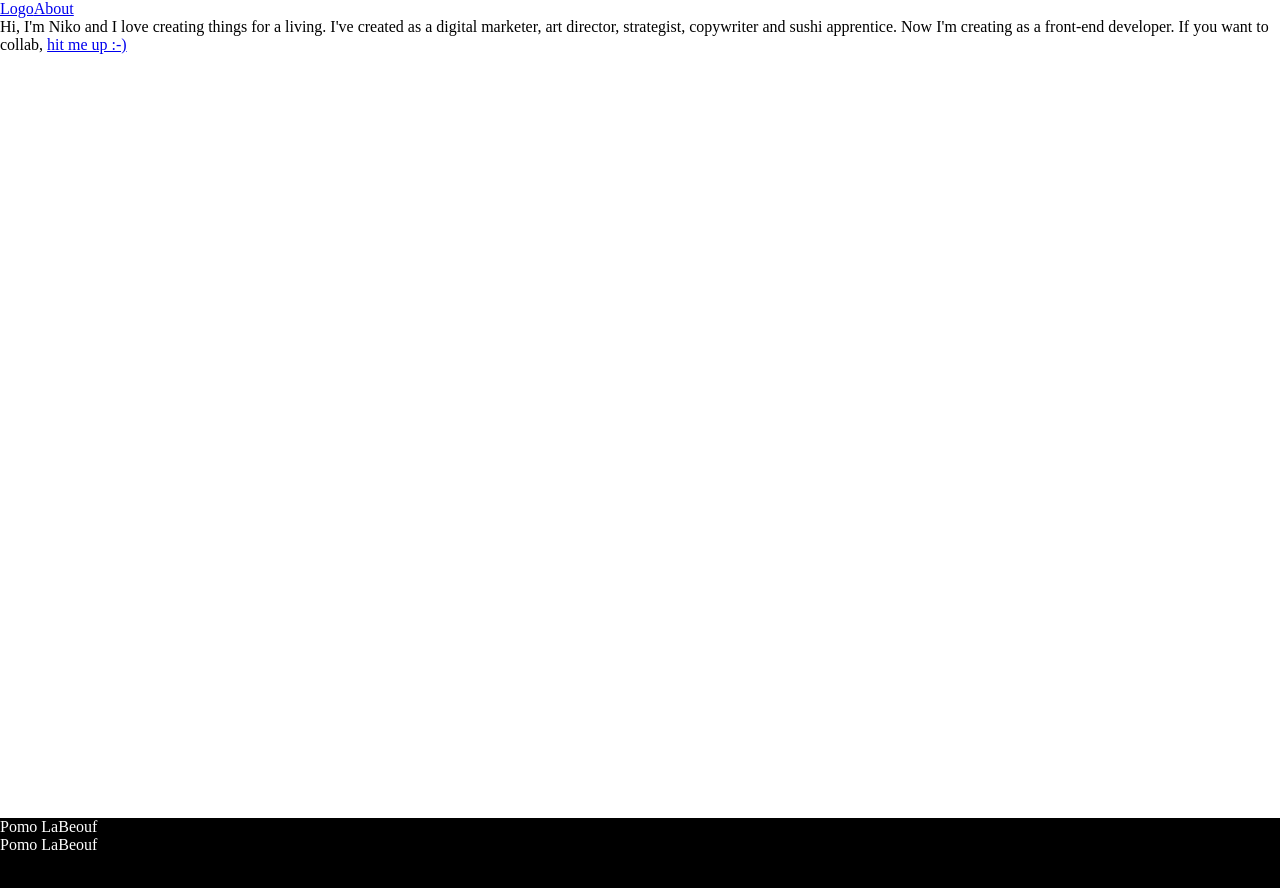
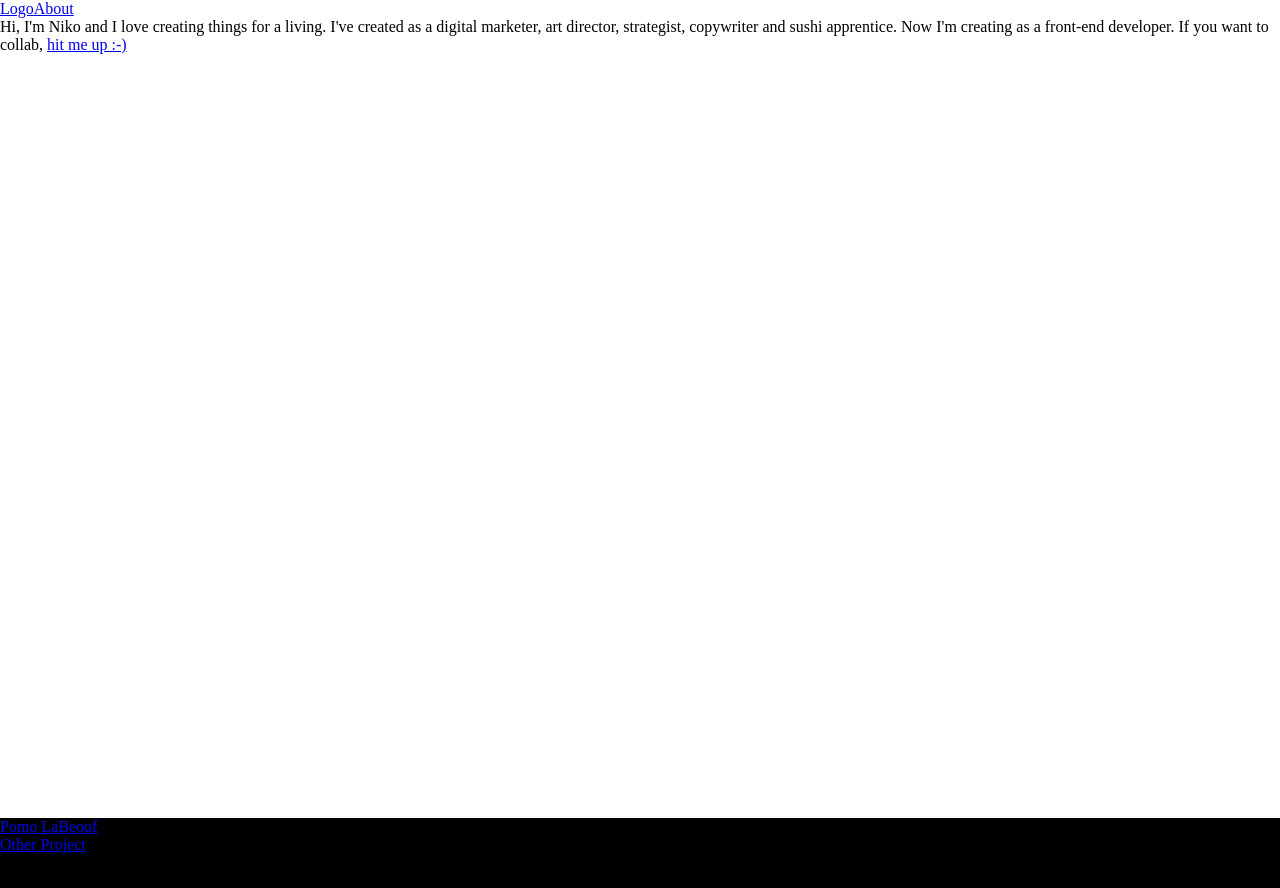
Before and after one commit to nikolasalim/nikolasalim.github.io, a React (Create React App) app in the folder client/: page / in a window 1280 px wide. Shown: the top 888 px of the page. Built offline with nearby package versions, Linux system fonts and the light colour scheme.

Commit message:
add ProjectDetails components

```diff
--- a/client/src/App.js
+++ b/client/src/App.js
@@ -4,17 +4,22 @@ import "./App.css";
 import AboutContainer from "./components/AboutContainer";
 import Bio from "./components/Bio";
 import NavBarContainer from "./components/NavBarContainer";
-import ProjectContainer from "./components/ProjectContainer";
+import ProjectListContainer from "./components/ProjectListContainer";
+import ProjectDetailsContainer from "./components/ProjectDetailsContainer";
 
 function App() {
   return (
     <div>
       <NavBarContainer />
       <Switch>
+        <Route
+          path="/project/:projectId"
+          component={ProjectDetailsContainer}
+        ></Route>
         <Route path="/about" component={AboutContainer}></Route>
-        <Route exact path="/" component={Bio}></Route>
+        <Route path="/" component={Bio}></Route>
       </Switch>
-      <ProjectContainer />
+      <ProjectListContainer />
     </div>
   );
 }
--- /dev/null
+++ b/client/src/allProjects.js
@@ -0,0 +1,20 @@
+const allProjects = [
+  {
+    id: 1,
+    name: "Pomo LaBeouf",
+    description:
+      "A vanilla javascript pomodoro website inspired by Shia LaBeouf. Because why not.",
+    image: "https://nssdata.s3.amazonaws.com/images/galleries/22851/SHIA-1.jpg",
+    repo: "https://github.com/nikolasalim/Pomo-LaBeouf",
+  },
+  {
+    id: 2,
+    name: "Other Project",
+    description: "Some other example",
+    image:
+      "https://upload.wikimedia.org/wikipedia/commons/5/51/Indian_Water_Buffalo_Bubalus_arnee_by_Dr_Raju_Kasambe_IMG_0347_%2811%29_%28cropped%29.jpg",
+    repo: "https://github.com/nikolasalim/Pomo-LaBeouf",
+  },
+];
+
+export default allProjects;
--- a/client/src/components/Project.js
+++ /dev/null
@@ -1,11 +0,0 @@
-import React from "react";
-
-function Project(props) {
-  return (
-    <div>
-      <p>{props.name}</p>
-    </div>
-  );
-}
-
-export default Project;
--- a/client/src/components/ProjectContainer.js
+++ /dev/null
@@ -1,32 +0,0 @@
-import React from "react";
-import Project from "./Project";
-
-function ProjectContainer() {
-  return (
-    <div style={{ height: "100vh", backgroundColor: "black", color: "white" }}>
-      <Project
-        name={"Pomo LaBeouf"}
-        description={
-          "A vanilla javascript pomodoro website inspired by Shia LaBeouf. Because why not."
-        }
-        image={
-          "https://nssdata.s3.amazonaws.com/images/galleries/22851/SHIA-1.jpg"
-        }
-        repo={"https://github.com/nikolasalim/Pomo-LaBeouf"}
-      />
-
-      <Project
-        name={"Pomo LaBeouf"}
-        description={
-          "A vanilla javascript pomodoro website inspired by Shia LaBeouf. Because why not."
-        }
-        image={
-          "https://nssdata.s3.amazonaws.com/images/galleries/22851/SHIA-1.jpg"
-        }
-        repo={"https://github.com/nikolasalim/Pomo-LaBeouf"}
-      />
-    </div>
-  );
-}
-
-export default ProjectContainer;
--- /dev/null
+++ b/client/src/components/ProjectDetails.js
@@ -0,0 +1,16 @@
+import React from "react";
+
+function ProjectDetails(props) {
+  return props.project.map((info) => {
+    return (
+      <div key={info.id}>
+        <h1>{info.name}</h1>
+        <p>{info.description}</p>
+        <img src={info.image} style={{ maxHeight: "500px" }}></img>
+        <p>{info.repo}</p>
+      </div>
+    );
+  });
+}
+
+export default ProjectDetails;
--- /dev/null
+++ b/client/src/components/ProjectDetailsContainer.js
@@ -0,0 +1,17 @@
+import React from "react";
+import ProjectDetails from "./ProjectDetails";
+import allProjects from "../allProjects";
+
+function ProjectDetailsContainer(props) {
+  const projectInfo = allProjects.filter((project) => {
+    return project.id === Number(props.match.params.projectId);
+  });
+
+  return (
+    <div>
+      <ProjectDetails project={projectInfo} />
+    </div>
+  );
+}
+
+export default ProjectDetailsContainer;
--- /dev/null
+++ b/client/src/components/ProjectList.js
@@ -0,0 +1,14 @@
+import React from "react";
+import { Link } from "react-router-dom";
+
+function ProjectList(props) {
+  return (
+    <div>
+      <Link to={`/project/${props.id}`}>
+        <p>{props.name}</p>
+      </Link>
+    </div>
+  );
+}
+
+export default ProjectList;
--- /dev/null
+++ b/client/src/components/ProjectListContainer.js
@@ -0,0 +1,22 @@
+import React from "react";
+import ProjectList from "./ProjectList";
+import allProjects from "../allProjects";
+
+function ProjectListContainer() {
+  return (
+    <div style={{ height: "100vh", backgroundColor: "black", color: "white" }}>
+      {allProjects.map((project) => {
+        return (
+          <ProjectList
+            key={project.id}
+            id={project.id}
+            name={project.name}
+            image={project.image}
+          />
+        );
+      })}
+    </div>
+  );
+}
+
+export default ProjectListContainer;
```
